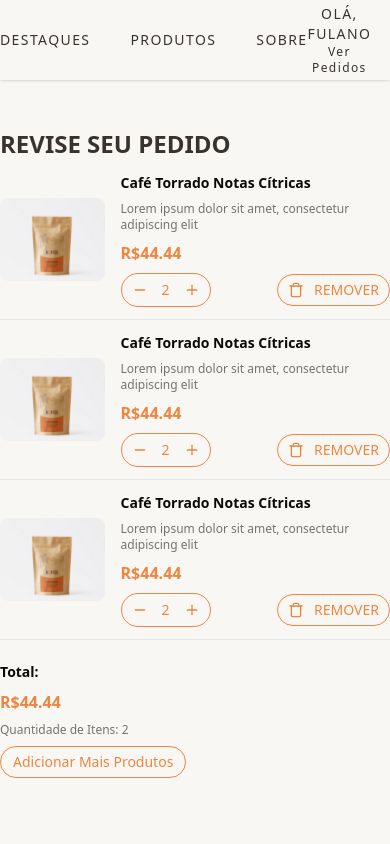
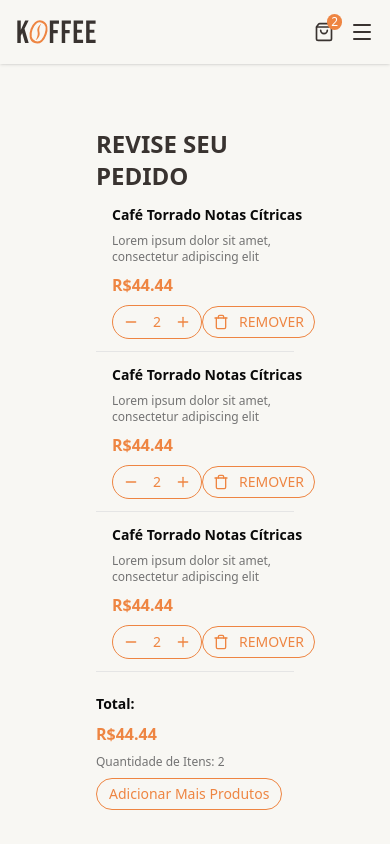
Before and after one commit to anatmnegri/ecommerce-raylabs, a Next.js app: page /checkout in a window 390 px wide. Shown: the top 844 px of the page. Built offline with nearby package versions, Linux system fonts and the light colour scheme.

Commit message:
feat: Implementa responsividade

```diff
--- a/src/app/checkout/page.tsx
+++ b/src/app/checkout/page.tsx
@@ -7,8 +7,8 @@ import { TotalPrice } from "@/components/TotalPrice";
 
 export default function CheckoutPage() {
   return (
-    <section className="max-w-7xl mx-auto py-8">
-      <div className=" flex justify-between gap-8 md:flex-row md:gap-16 flex-col">
+    <section className="max-w-7xl mx-auto py-8 px-4 sm:px-8">
+      <div className=" flex md:justify-between px-20 md:px-0 gap-8 md:flex-row md:gap-16 flex-col">
         <div className="basis-1/2">
           <h2 className="text-2xl font-semibold pt-24 text-[#393330]">
             REVISE SEU PEDIDO
--- a/src/app/orders/page.tsx
+++ b/src/app/orders/page.tsx
@@ -14,7 +14,7 @@ export default function OrdersPage() {
   }, []);
 
   return (
-    <section className="min-h-screen w-full">
+    <section className="min-h-screen w-full  px-4 sm:px-8">
       <div className="max-w-7xl mx-auto py-8">
         <h2 className="text-2xl font-semibold pt-24 text-[#393330]">
           HISTÓRICO DE PEDIDOS
--- a/src/app/page.tsx
+++ b/src/app/page.tsx
@@ -5,7 +5,12 @@ export default function Home() {
   return (
     <div className="bg-[#F8F7F3] ">
       <Hero imageUrl="" infosCard={true} />
-      <Destaques />
+      <div className="max-w-7xl mx-auto flex flex-col items-center gap-10 pb-20">
+        <h2 className="text-2xl font-semibold text-[#393330]">
+          NOSSOS DESTAQUES:
+        </h2>
+        <Destaques />
+      </div>
     </div>
   );
 }
--- a/src/app/products/page.tsx
+++ b/src/app/products/page.tsx
@@ -1,14 +1,24 @@
 "use client";
 
+import { Categorias } from "@/components/Categorias";
 import productImg from "../../../public/images/HeroProductsImg.svg";
 import { Hero } from "@/components/Hero";
 import ProductsList from "@/components/ProductsList";
+import { Snowflake } from "lucide-react";
 
 export default function Products() {
   return (
     <section className="min-h-screen w-full">
       <Hero imageUrl={productImg} title="PRODUTOS" infosCard={false} />
       <div className="max-w-7xl mx-auto flex flex-col items-center gap-10 pb-20">
+        <h2 className="text-2xl font-semibold pt-24 text-[#393330]">
+          PEGUE O QUE PRECISAR:
+        </h2>
+        <div className="flex items-center gap-4 font-poppins">
+          <Categorias title="Categoria 1" icon={Snowflake} />
+          <Categorias title="Categoria 2" icon={Snowflake} />
+          <Categorias title="Categoria 3" icon={Snowflake} />
+        </div>
         <ProductsList title="PEGUE TUDO QUE PRECISAR" />
       </div>
     </section>
--- a/src/components/Header.tsx
+++ b/src/components/Header.tsx
@@ -2,22 +2,24 @@
 import Image from "next/image";
 import logo from "../../public/images/Logo.svg";
 import Link from "next/link";
-import { ShoppingBag } from "lucide-react";
+import { ShoppingBag, Menu, X } from "lucide-react";
+import { useState } from "react";
 
 export const Header = () => {
+  const [isMenuOpen, setIsMenuOpen] = useState(false);
+
+  const toggleMenu = () => {
+    setIsMenuOpen(!isMenuOpen);
+  };
+
   return (
-    <header className="z-50 shadow-sm fixed top-0 left-0 w-full h-20 bg-[#F8F7F3] flex items-center justify-between">
-      <div className="w-full max-w-7xl mx-auto flex items-center justify-between">
+    <header className="z-50 shadow-sm fixed top-0 left-0 w-full h-16 sm:h-20 bg-[#F8F7F3] flex items-center justify-between">
+      <div className="flex w-full justify-between px-4 sm:px-6">
         <Link href="/" className="flex items-center gap-2">
-          <Image
-            src={logo}
-            alt="Logo Koffee"
-            width={100}
-            height={40}
-            className="object-contain"
-          />
+          <Image src={logo} alt="Logo Koffee" width={80} height={32} />
         </Link>
-        <nav className="flex items-center gap-10 text-sm tracking-widest">
+
+        <nav className="hidden sm:flex items-center gap-10 text-sm tracking-widest">
           <Link
             href="#destaques"
             className="text-[#393330] hover:text-[#EE8542] transition-colors"
@@ -38,9 +40,9 @@ export const Header = () => {
           </Link>
         </nav>
 
-        <div className="flex items-center gap-6 text-sm tracking-widest text-[#393330]">
+        <div className="hidden sm:flex items-center gap-6 text-sm tracking-widest text-[#393330]">
           <button className="hover:text-[#EE8542] cursor-pointer transition-colors">
-            <Link href="/orders" className="relative flex flex-col ">
+            <Link href="/orders" className="relative flex flex-col">
               <span>OLÁ, FULANO</span>
               <span className="text-xs">Ver Pedidos</span>
             </Link>
@@ -58,7 +60,68 @@ export const Header = () => {
             </Link>
           </button>
         </div>
+
+        <div className="flex sm:hidden items-center gap-4">
+          <button
+            className="hover:text-[#EE8542] cursor-pointer transition-colors relative"
+            aria-label="Abrir carrinho"
+          >
+            <Link href="/checkout" className="relative">
+              <ShoppingBag className="w-5 h-5 text-[#393330] hover:text-[#EE8542] transition" />
+              <span className="absolute -top-2 -right-2 bg-[#EE8542] text-white text-xs rounded-full px-1">
+                2
+              </span>
+            </Link>
+          </button>
+
+          <button
+            onClick={toggleMenu}
+            className="text-[#393330] hover:text-[#EE8542] transition-colors"
+            aria-label="Menu"
+          >
+            {isMenuOpen ? (
+              <X className="w-6 h-6" />
+            ) : (
+              <Menu className="w-6 h-6" />
+            )}
+          </button>
+        </div>
       </div>
+
+      {isMenuOpen && (
+        <div className="absolute top-16 left-0 w-full bg-[#F8F7F3] shadow-lg sm:hidden">
+          <nav className="flex flex-col p-4 gap-4">
+            <Link
+              href="#destaques"
+              className="text-[#393330] hover:text-[#EE8542] transition-colors py-2 border-b border-gray-200"
+              onClick={() => setIsMenuOpen(false)}
+            >
+              DESTAQUES
+            </Link>
+            <Link
+              href="/products"
+              className="text-[#393330] hover:text-[#EE8542] transition-colors py-2 border-b border-gray-200"
+              onClick={() => setIsMenuOpen(false)}
+            >
+              PRODUTOS
+            </Link>
+            <Link
+              href="#sobre"
+              className="text-[#393330] hover:text-[#EE8542] transition-colors py-2 border-b border-gray-200"
+              onClick={() => setIsMenuOpen(false)}
+            >
+              SOBRE
+            </Link>
+            <Link
+              href="/orders"
+              className="text-[#393330] hover:text-[#EE8542] transition-colors py-2"
+              onClick={() => setIsMenuOpen(false)}
+            >
+              MEUS PEDIDOS
+            </Link>
+          </nav>
+        </div>
+      )}
     </header>
   );
 };
--- a/src/components/Hero.tsx
+++ b/src/components/Hero.tsx
@@ -39,9 +39,9 @@ export const Hero = ({ imageUrl, title, infosCard }: HeroProps) => {
       <div
         className={` ${
           infosCard ? "grid" : "hidden"
-        } rounded-lg bg-[#F8F6F3] border  grid-cols-1 md:grid-cols-2 gap-4 max-w-5xl mx-auto px-6 py-10 -top-18 relative`}
+        } rounded-lg bg-[#F8F6F3] border grid-cols-1 md:grid-cols-2 gap-4 max-w-5xl mx-4 lg:mx-auto px-6 py-10 -top-18 relative`}
       >
-        <div className="flex flex-col gap-4 border-r">
+        <div className="flex flex-col gap-4 md:border-r">
           <h2 className="text-xl font-semibold font-bebas">
             CAFÉ DE QUALIDADE NA SUA CASA
           </h2>
--- a/src/components/MyOrdersTable.tsx
+++ b/src/components/MyOrdersTable.tsx
@@ -25,30 +25,15 @@ export function MyOrdersTable({
 }: MyOrdersTableProps) {
   return (
     <>
-      <div className="px-4 pt-8 max-w-7xl mx-auto">
+      <div className="px-4 pt-8 max-w-7xl mx-auto flex flex-col sm:flex-row sm:tems-center justify-between gap-4">
         <h3 className="text-lg font-semibold text-[#393330]">Pedido #{id}</h3>
-      </div>
-      <div className="flex flex-row max-w-7xl mx-auto px-4 border-b items-center justify-between">
-        <div className="flex flex-col gap-4">
-          {itens.map((item, index) => (
-            <MyOrder
-              key={index}
-              imageUrl={item.imagem || Image}
-              title={item.nome || `Produto ${item.produtoId}`}
-              description={item.descricao || "Descrição não disponível"}
-              price={item.preco || 0}
-              quantity={item.quantidade}
-            />
-          ))}
-        </div>
-
-        <div className="flex flex-col items-center text-sm font-medium gap-2">
+        <div className="flex flex-wrap items-center text-sm font-medium gap-2">
           <span className="text-xs text-[#393330]">Total:</span>
           <span className="text-sm text-muted-foreground">
             R$ {total.toFixed(2)}
           </span>
         </div>
-        <div className="flex flex-col items-center text-sm font-medium gap-2">
+        <div className="flex flex-wrap items-center text-sm font-medium gap-2">
           <span className="text-xs text-[#393330]">Status:</span>
           <Badge
             variant={
@@ -71,6 +56,20 @@ export function MyOrdersTable({
           </Badge>
         </div>
       </div>
+      <div className="flex flex-row max-w-7xl mx-auto px-4 border-b items-center justify-between">
+        <div className="flex flex-col gap-4">
+          {itens.map((item, index) => (
+            <MyOrder
+              key={index}
+              imageUrl={item.imagem || Image}
+              title={item.nome || `Produto ${item.produtoId}`}
+              description={item.descricao || "Descrição não disponível"}
+              price={item.preco || 0}
+              quantity={item.quantidade}
+            />
+          ))}
+        </div>
+      </div>
     </>
   );
 }
--- a/src/components/ProductsList.tsx
+++ b/src/components/ProductsList.tsx
@@ -3,8 +3,6 @@
 import { useEffect, useState } from "react";
 import { ProductCard } from "@/components/ProductCard";
 import productImg from "../../public/images/productImg.svg";
-import { Categorias } from "./Categorias";
-import { Snowflake } from "lucide-react";
 
 interface ProductsListProps {
   title?: string;
@@ -20,15 +18,9 @@ export default function ProductsList({ title }: ProductsListProps) {
   }, []);
 
   return (
-    <section className="min-h-screen w-full">
-      <div className="max-w-7xl mx-auto gap-6 flex flex-col items-center">
-        <h2 className="text-2xl font-semibold pt-24 text-[#393330]">{title}</h2>
-        <div className="flex items-center gap-4 font-poppins">
-          <Categorias title="Categoria 1" icon={Snowflake} />
-          <Categorias title="Categoria 2" icon={Snowflake} />
-          <Categorias title="Categoria 3" icon={Snowflake} />
-        </div>
-        <div className="grid grid-cols-4 gap-6 pt-10 ">
+    <section className="w-full">
+      <div className="max-w-7xl mx-auto flex flex-col items-center">
+        <div className="flex flex-col sm:grid sm:grid-cols-2 md:grid-cols-3 lg:grid-cols-4 gap-6">
           {products.map((produto: any) => (
             <ProductCard
               key={produto.id}
```
Also changed, not shown: src/components/Destaques.tsx (+3 -29 lines).
